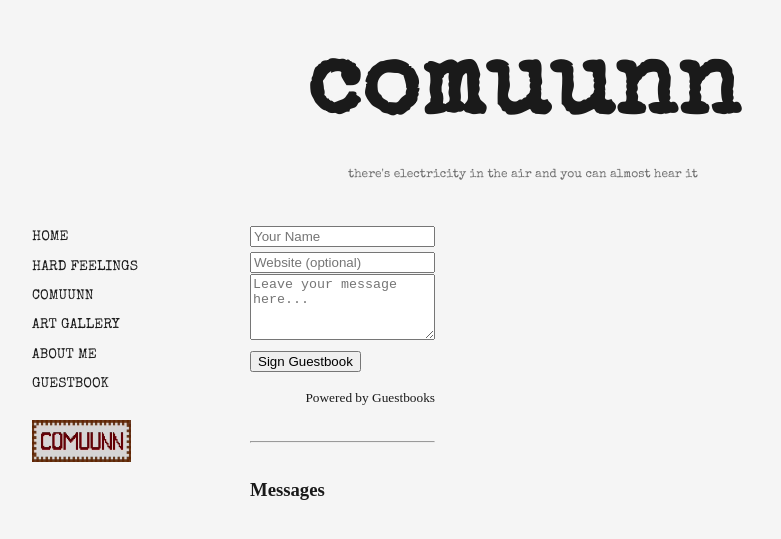
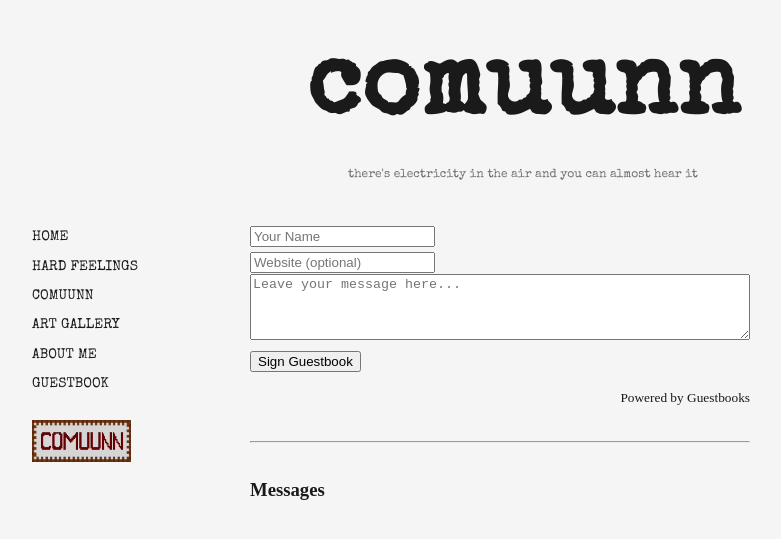
Before and after one commit to guiolhermer/comuunn, a Jekyll site: the page built from guestbook/index.html, in a window 1280 px wide. Shown: the top 539 px of the page, without its empty margins (117-898 px from the left). Built offline with Jekyll 4.4.1, drawn with Linux system fonts in a browser that asks for light colours; some web fonts are replaced; a script that is not in the unit is left out.

Commit message:
guestbook

```diff
--- a/assets/style.css
+++ b/assets/style.css
@@ -211,7 +211,8 @@
 
 /* ---------- guestbook ---------- */
 .guestbook-content {
-  font-family: Hadnjet;
+  font-family: Handjet;
+  width: 500px;
 }
 
 /* ---------- responsivo ---------- */
```
